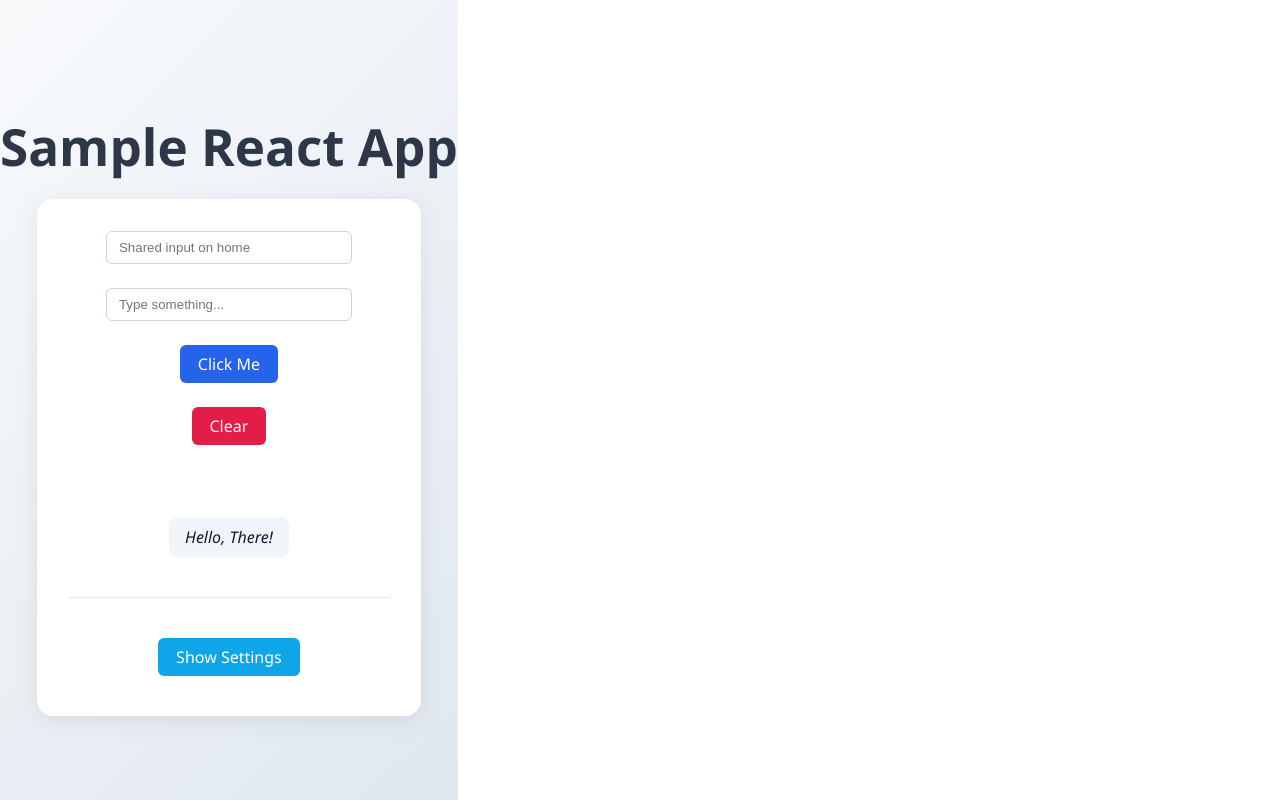
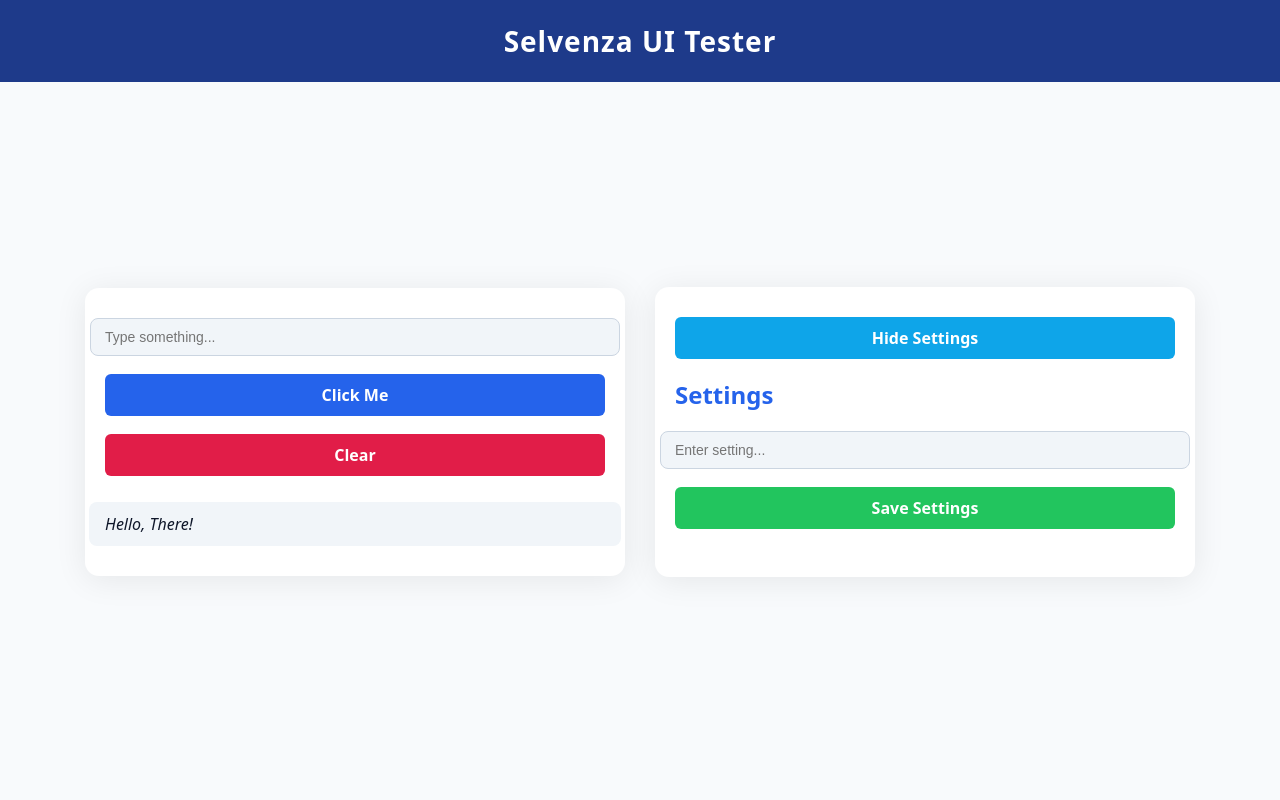
Before and after one commit to Stuti-1908/DevAutoRea, a React (Vite) app in the folder DevAutoRea/: page / in a window 1280 px wide. Built offline with nearby package versions, Linux system fonts and the light colour scheme.

Commit message:
UI changed

```diff
--- a/DevAutoRea/src/App.jsx
+++ b/DevAutoRea/src/App.jsx
@@ -4,171 +4,193 @@ function App() {
   const [inputValue, setInputValue] = useState('');
   const [output, setOutput] = useState('');
   const [settings, setSettings] = useState('');
-  const [showSettings, setShowSettings] = useState(false);
+  const [showSettings, setShowSettings] = useState(true);
 
-  return (
-    <div
-      style={{
-        minHeight: '100vh',
+  const cardStyle = {
+    background: '#fff',
+    padding: '30px 20px',
+    borderRadius: 14,
+    boxShadow: '0 4px 32px rgba(0,0,0,0.08)',
     display: 'flex',
     flexDirection: 'column',
     alignItems: 'center',
+    minWidth: '280px',
+    flex: '1 1 400px',
+    maxWidth: '500px',
+    gap: 18,
+    width: '100%',
+  };
+
+  const inputStyle = {
+    padding: '10px 14px',
+    borderRadius: 8,
+    border: '1px solid #cbd5e1',
+    background: '#f1f5f9',
+    width: '100%',
+    fontSize: 14,
+    outline: 'none',
+    color: '#0f172a',
+  };
+
+  const buttonStyle = {
+    border: 'none',
+    borderRadius: 6,
+    padding: '10px 14px',
+    fontWeight: 600,
+    cursor: 'pointer',
+    width: '100%',
+  };
+
+  return (
+    <div style={{
+      minHeight: '100vh',
+      width: '100vw',
+      backgroundColor: '#f8fafc',
+      margin: 0,
+      padding: 0,
+      position: 'absolute',
+      top: 0,
+      left: 0,
+      right: 0,
+      bottom: 0,
+    }}>
+      {/* Header */}
+      <div style={{
+        backgroundColor: '#1e3a8a',
+        padding: '20px 10px',
+        textAlign: 'center',
+        color: '#fff',
+        fontSize: 'clamp(20px, 4vw, 28px)',
+        fontWeight: 700,
+        letterSpacing: 1,
+        width: '100%',
+        boxSizing: 'border-box',
+      }}>
+        Selvenza UI Tester
+      </div>
+
+      {/* Main Content */}
+      <div style={{
+        display: 'flex',
         justifyContent: 'center',
-        background: 'linear-gradient(135deg, #f8fafc 0%, #e0e7ef 100%)',
-        fontFamily: 'Segoe UI, Arial, sans-serif',
-      }}
-    >
-      <h1 style={{ color: '#2d3748', marginBottom: 24 }}>Sample React App</h1>
-      <div style={{
-        background: '#fff',
-        padding: 32,
-        borderRadius: 16,
-        boxShadow: '0 4px 24px rgba(0,0,0,0.08)',
-        display: 'flex',
-        flexDirection: 'column',
         alignItems: 'center',
-        minWidth: 320,
-        gap: 16
+        padding: '20px',
+        gap: '30px',
+        flexWrap: 'wrap',
+        width: '100%',
+        minHeight: 'calc(100vh - 100px)',
+        boxSizing: 'border-box',
+        backgroundColor: '#f8fafc',
       }}>
-        {/* Shared selector for cross-page scenario */}
-        <input
-          id="shared-input"
-          type="text"
-          placeholder="Shared input on home"
-          value={inputValue}
-          onChange={e => setInputValue(e.target.value)}
-          style={{
-            padding: '8px 12px',
-            borderRadius: 6,
-            border: '1px solid #cbd5e1',
-            marginBottom: 8,
-            width: 220
-          }}
-        />
+        {/* === Left Section === */}
+        <div style={cardStyle}>
           <input
             id="my-input"
             type="text"
             placeholder="Type something..."
             value={inputValue}
             onChange={e => setInputValue(e.target.value)}
-          style={{
-            padding: '8px 12px',
-            borderRadius: 6,
-            border: '1px solid #cbd5e1',
-            marginBottom: 8,
-            width: 220
-          }}
+            style={inputStyle}
           />
+
           <button
             id="my-button"
             onClick={() => setOutput(`You typed: ${inputValue}`)}
             style={{
+              ...buttonStyle,
               background: '#2563eb',
-            color: '#fff',
-            border: 'none',
-            borderRadius: 6,
-            padding: '8px 18px',
-            cursor: 'pointer',
-            marginBottom: 8
+              color: '#fff'
             }}
           >
             Click Me
           </button>
+
           <button
             id="clear-button"
-          onClick={() => { setInputValue(''); setOutput(''); }}
+            onClick={() => {
+              setInputValue('');
+              setOutput('');
+            }}
             style={{
+              ...buttonStyle,
               background: '#e11d48',
-            color: '#fff',
-            border: 'none',
-            borderRadius: 6,
-            padding: '8px 18px',
-            cursor: 'pointer',
-            marginBottom: 8
+              color: '#fff'
             }}
           >
             Clear
           </button>
+
+          {output && (
             <div id="output" style={{
-          minHeight: 24,
-          color: '#334155',
-          fontWeight: 500
+              color: '#0f172a',
+              fontSize: 14
             }}>{output}</div>
-        {/* Class-based selector for automation testing */}
+          )}
+
+          {/* Copilot bot message */}
           <div className="copilot-bot" style={{
             background: '#f1f5f9',
             borderRadius: 8,
-          padding: '8px 16px',
+            padding: '10px 16px',
             color: '#0f172a',
             marginTop: 8,
-          fontStyle: 'italic'
+            fontStyle: 'italic',
+            width: '100%',
+            textAlign: 'left'
           }}>
             Hello, There!
           </div>
-        <hr style={{ width: '100%', margin: '24px 0', border: 'none', borderTop: '1px solid #e2e8f0' }} />
+        </div>
+
+        {/* === Right Section (Settings) === */}
+        <div style={cardStyle}>
           <button
             id="settings-toggle"
-          onClick={() => setShowSettings(s => !s)}
+            onClick={() => setShowSettings(!showSettings)}
             style={{
+              ...buttonStyle,
               background: '#0ea5e9',
-            color: '#fff',
-            border: 'none',
-            borderRadius: 6,
-            padding: '8px 18px',
-            cursor: 'pointer',
-            marginBottom: 8
+              color: '#fff'
             }}
           >
             {showSettings ? 'Hide Settings' : 'Show Settings'}
           </button>
+
           {showSettings && (
-          <div id="settings-panel" style={{
-            background: '#f9fafb',
-            borderRadius: 10,
-            padding: 20,
-            marginTop: 8,
-            boxShadow: '0 2px 8px rgba(0,0,0,0.04)',
-            width: 260,
-            display: 'flex',
-            flexDirection: 'column',
-            alignItems: 'center',
-            gap: 10
-          }}>
-            <h2 style={{ color: '#2563eb', marginBottom: 10 }}>Settings</h2>
+            <>
+              <h2 style={{ color: '#2563eb', alignSelf: 'flex-start', margin: 0 }}>Settings</h2>
+
               <input
                 id="settings-input"
                 type="text"
-              placeholder="Settings input"
+                placeholder="Enter setting..."
                 value={settings}
                 onChange={e => setSettings(e.target.value)}
-              style={{
-                padding: '8px 12px',
-                borderRadius: 6,
-                border: '1px solid #cbd5e1',
-                marginBottom: 8,
-                width: 180
-              }}
+                style={inputStyle}
               />
+
               <button
                 id="settings-save"
                 onClick={() => setOutput(`Settings saved: ${settings}`)}
                 style={{
+                  ...buttonStyle,
                   background: '#22c55e',
-                color: '#fff',
-                border: 'none',
-                borderRadius: 6,
-                padding: '8px 18px',
-                cursor: 'pointer'
+                  color: '#fff'
                 }}
               >
                 Save Settings
               </button>
+
               <div id="settings-status" style={{
-              color: '#64748b',
-              marginTop: 6
-            }}>{settings && `Current: ${settings}`}</div>
+                color: '#334155',
+                fontSize: 14,
+                alignSelf: 'flex-start'
+              }}>
+                {settings && `Current: ${settings}`}
               </div>
+            </>
           )}
+        </div>
       </div>
     </div>
   );
```
Lines whose indentation alone changed are shown as unchanged.
